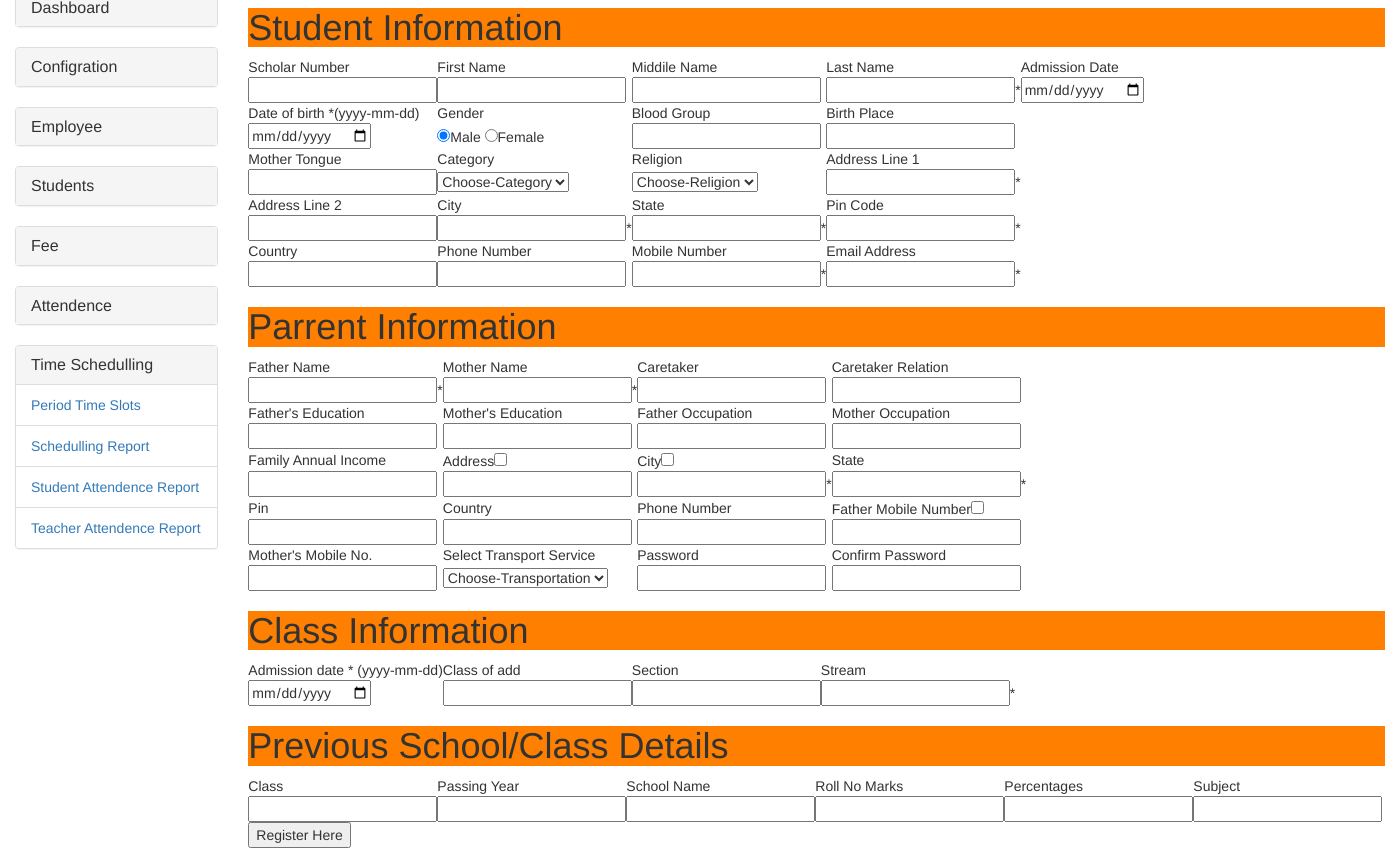
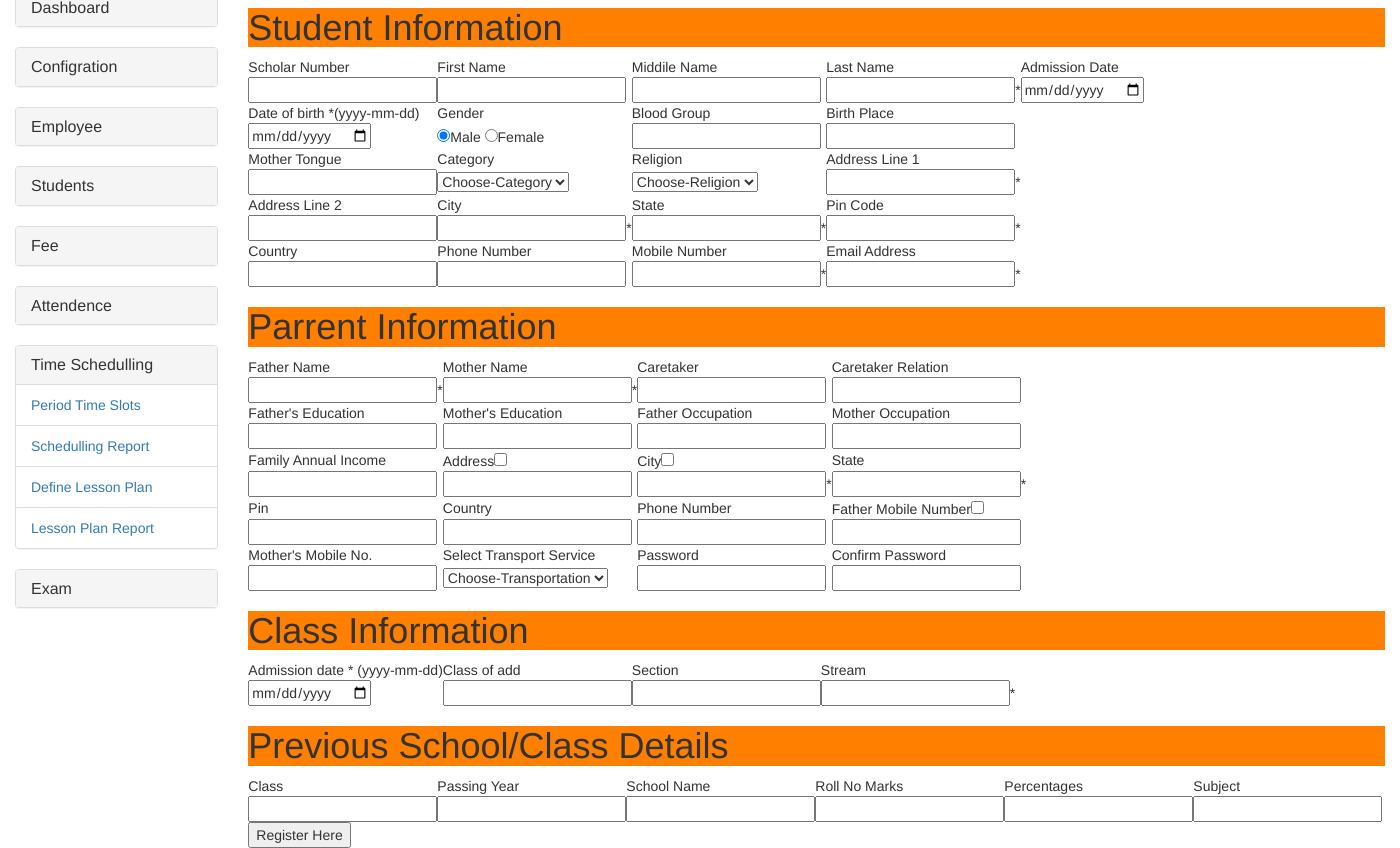
Before and after one commit to sonukn089/school, a CodeIgniter app: page /school/index.php/home/teacher in a window 1400 px wide, after a click on "Time Schedulling". Shown: the part 82-930 px from the top of the page. Run offline with CodeIgniter, Linux system fonts and the light colour scheme; some libraries are stand-ins or nearby versions.

Commit message:
add exam lobby

```diff
--- a/application/views/layout.php
+++ b/application/views/layout.php
@@ -190,10 +190,37 @@
 					        	<a href="<?= base_url();?>home/schedullingReport">Schedulling Report</a>
 					        </li>
 					        <li class="list-group-item">
-					        	<a href="<?= base_url();?>home/studentAttendenceReport">Student Attendence Report</a>
+					        	<a href="<?= base_url();?>home/defineLessonPlan">Define Lesson Plan</a>
 					        </li>
 					        <li class="list-group-item">
-					        	<a href="<?= base_url();?>home/teacherAttendenceReport">Teacher Attendence Report</a>
+					        	<a href="<?= base_url();?>home/lessonPlanReport">Lesson Plan Report</a>
+					        </li>
+					      </ul>
+					    </div>
+  					</div>
+				</div>
+
+
+				<div class="panel-group">
+  					<div class="panel panel-default">
+					    <div class="panel-heading">
+					      <h4 class="panel-title">
+					        <a data-toggle="collapse" href="#collapse8">Exam</a>
+					      </h4>
+					    </div>
+					    <div id="collapse8" class="panel-collapse collapse">
+					      <ul class="list-group">
+					      	<li class="list-group-item">
+					        	<a href="<?= base_url();?>home/examSchedulling">Exam Schedulling</a>
+					        </li>
+					        <li class="list-group-item">
+					        	<a href="<?= base_url();?>home/schedullingReport">Schedulling Report</a>
+					        </li>
+					        <li class="list-group-item">
+					        	<a href="<?= base_url();?>home/defineLessonPlan">Define Lesson Plan</a>
+					        </li>
+					        <li class="list-group-item">
+					        	<a href="<?= base_url();?>home/lessonPlanReport">Lesson Plan Report</a>
 					        </li>
 					      </ul>
 					    </div>
```
